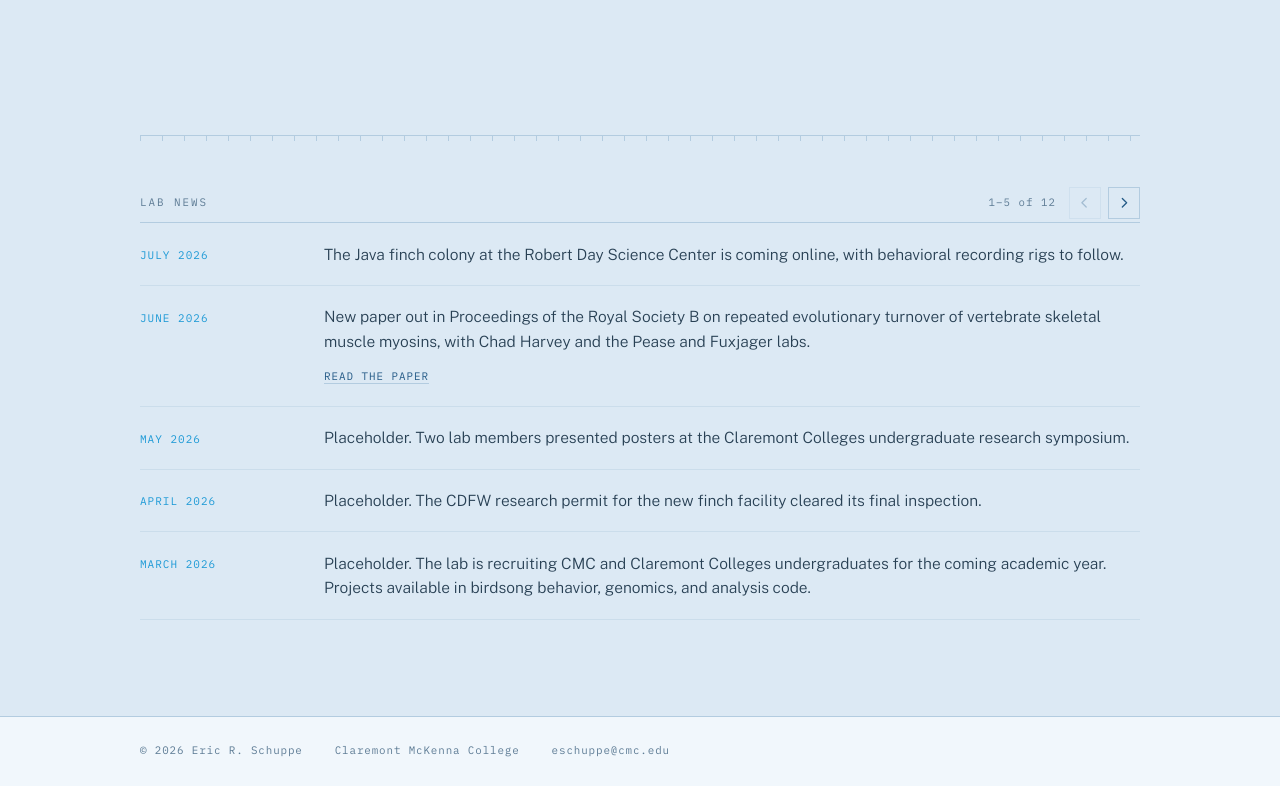
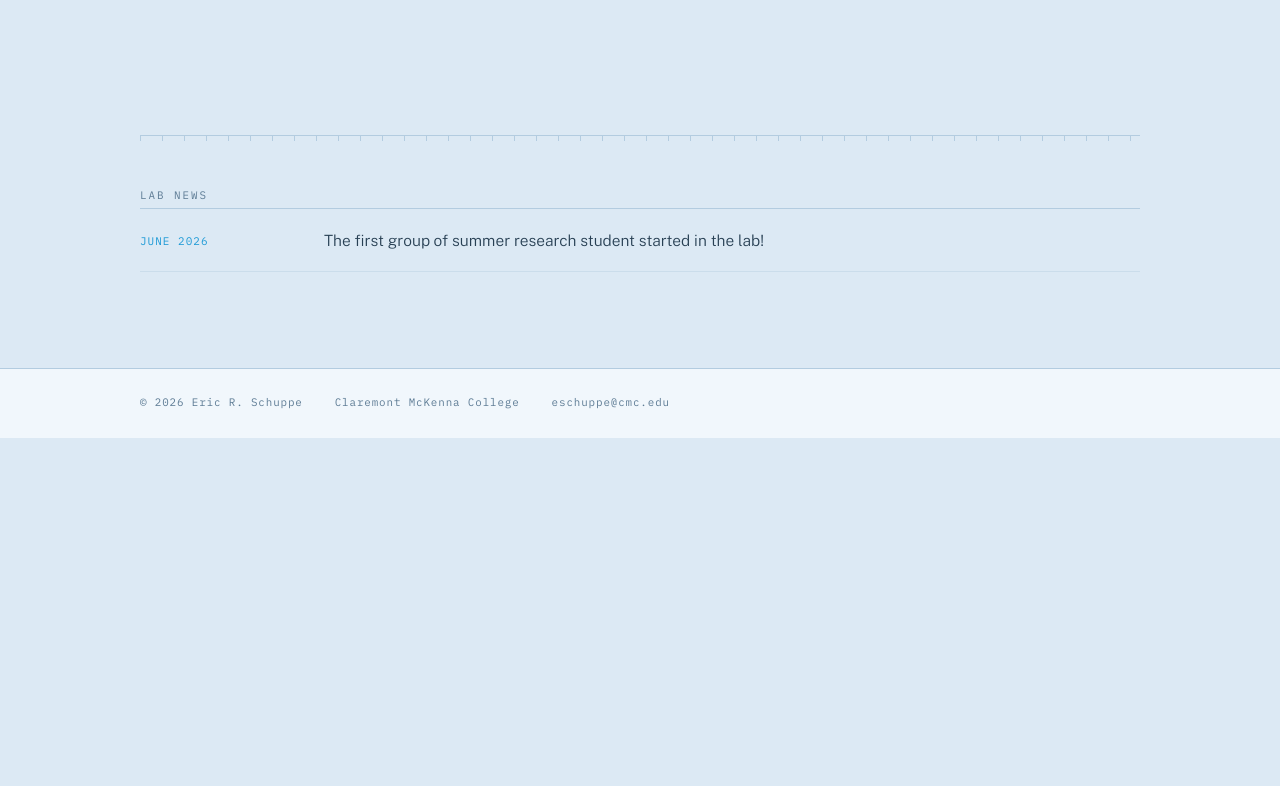
Before and after one commit to ericschuppe/ericschuppe.github.io, a plain HTML site: page index.html in a window 1280 px wide. Shown: the part 759-1545 px from the top of the page. After the commit the page ends 1197 px from the top, so only its background shows below. Drawn offline with nearby package versions, Linux system fonts and the light colour scheme.

Commit message:
Update index.html

```diff
--- a/index.html
+++ b/index.html
@@ -578,42 +578,9 @@ footer a:hover{color:var(--accent)}
    !! Only the first two entries are real. Everything below them is invented
    !! placeholder text so you can see how the paging looks. Replace or delete. */
 const NEWS = [
-  { date: "July 2026",
-    text: "The Java finch colony at the Robert Day Science Center is coming online, with behavioral recording rigs to follow." },
+  { date: "June 2026",
+    text: "The first group of summer research student started in the lab!" },
 
-  { date: "June 2026",
-    text: "New paper out in Proceedings of the Royal Society B on repeated evolutionary turnover of vertebrate skeletal muscle myosins, with Chad Harvey and the Pease and Fuxjager labs.",
-    link: { label: "Read the paper", href: "https://scholar.google.com/citations?user=VzP548QAAAAJ" } },
-
-  { date: "May 2026",
-    text: "Placeholder. Two lab members presented posters at the Claremont Colleges undergraduate research symposium." },
-
-  { date: "April 2026",
-    text: "Placeholder. The CDFW research permit for the new finch facility cleared its final inspection." },
-
-  { date: "March 2026",
-    text: "Placeholder. The lab is recruiting CMC and Claremont Colleges undergraduates for the coming academic year. Projects available in birdsong behavior, genomics, and analysis code." },
-
-  { date: "February 2026",
-    text: "Placeholder. Departmental seminar on the neurogenetics of individual differences in vocal behavior." },
-
-  { date: "January 2026",
-    text: "Placeholder. Talk at the annual meeting of the Society for Integrative and Comparative Biology." },
-
-  { date: "December 2025",
-    text: "Placeholder. Spatial transcriptomics dataset completed across HVC, RA, AId, and dNCL." },
-
-  { date: "November 2025",
-    text: "Placeholder. The first cohort of undergraduate researchers joined the lab." },
-
-  { date: "October 2025",
-    text: "Placeholder. Acoustic recording array and multi-camera tracking rigs installed and calibrated." },
-
-  { date: "September 2025",
-    text: "Placeholder. The lab opened in the Kravis Department of Integrated Sciences at Claremont McKenna College." },
-
-  { date: "August 2025",
-    text: "Placeholder. Preprint posted on gene co-expression networks underlying call rate in Bengalese finches." }
 ];
 
 const THREADS = [
```
